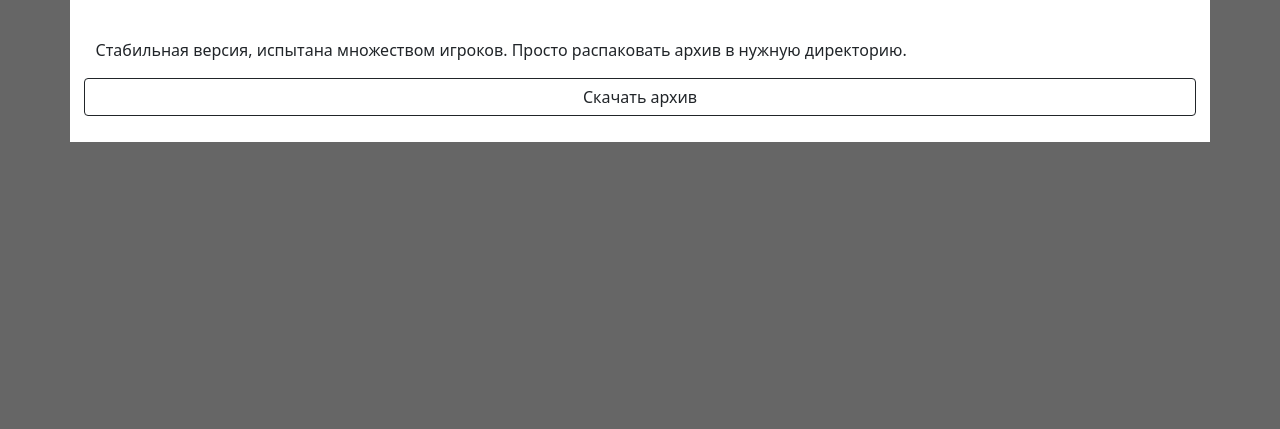
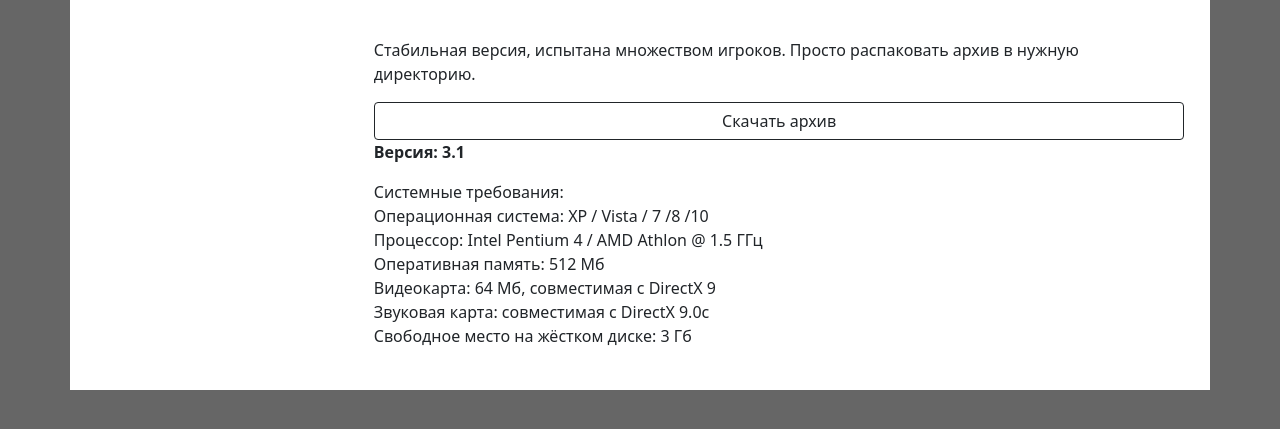
Before and after one commit to YevgeniyKapustin/WebSite-Heroes5, a Django app: template cabbagesite/download_game/templates/download_game/game.html in a window 1280 px wide. Shown: the part 57-486 px from the top of the page. Run offline with Django 4.2, Linux system fonts and the light colour scheme; the template is opened without the code that fills it, so the values that code supplies are empty; some libraries are stand-ins or nearby versions.

Commit message:
edit download_game

```diff
--- a/cabbagesite/cabbagesite/settings.py
+++ b/cabbagesite/cabbagesite/settings.py
@@ -99,7 +99,7 @@ INTERNAL_IPS = [
 ]
 
 game_link = 'https://drive.google.com/file/d/1Pf3heEC8OwC-q4wPXThmASO0trSwcWVs/view?usp=sharing'
-game_image = '/media/game.png'
+game_image = '/media/game/game.jpeg'
 
 kateusta_link = 'https://disk.yandex.ru/d/QeUEhYAX7TCYoQ'
 kateusta_version = 1.14
--- /dev/null
+++ b/cabbagesite/download_game/static/download_game/css/style.css
@@ -0,0 +1,3 @@
+.bold {
+    font-weight: bold;
+}
--- a/cabbagesite/download_game/templates/download_game/game.html
+++ b/cabbagesite/download_game/templates/download_game/game.html
@@ -1,4 +1,9 @@
 {% extends 'base.html' %}
+{% load static %}
+
+{% block css_addition %}
+<link rel='stylesheet' href="{% static 'download_game/css/style.css' %}">
+{% endblock %}
 
 {% block title %}
 {{ title }}
@@ -6,8 +11,22 @@
 
 {% block content %}
 <div class="row">
-    <img src="{{ image }}" alt="" width="150">
-    <p>Стабильная версия, испытана множеством игроков. Просто распаковать архив в нужную директорию.</p>
-    <a href='{{ link }}' class="btn btn-outline-dark">Скачать архив</a>
+    <div class="col-md-3">
+        <img class="img-fluid" src="{{ image }}" alt="">
+    </div>
+    <div class="col-md-9">
+        <p>Стабильная версия, испытана множеством игроков. Просто распаковать архив в нужную директорию.</p>
+        <div class="d-grid gap-2">
+            <a href='{{ link }}' class="btn btn-outline-dark">Скачать архив</a>
+        </div>
+        <p class="bold">Версия: 3.1</p>
+        <p>Системные требования:<br>
+        Операционная система: XP / Vista / 7 /8 /10<br>
+        Процессор: Intel Pentium 4 / AMD Athlon @ 1.5 ГГц<br>
+        Оперативная память: 512 Мб<br>
+        Видеокарта: 64 Мб, совместимая с DirectX 9<br>
+        Звуковая карта: совместимая с DirectX 9.0c<br>
+        Свободное место на жёстком диске: 3 Гб</p>
+    </div>
 </div>
 {% endblock %}
```
Also changed, not shown: cabbagesite/media/game/game.jpeg (added).
